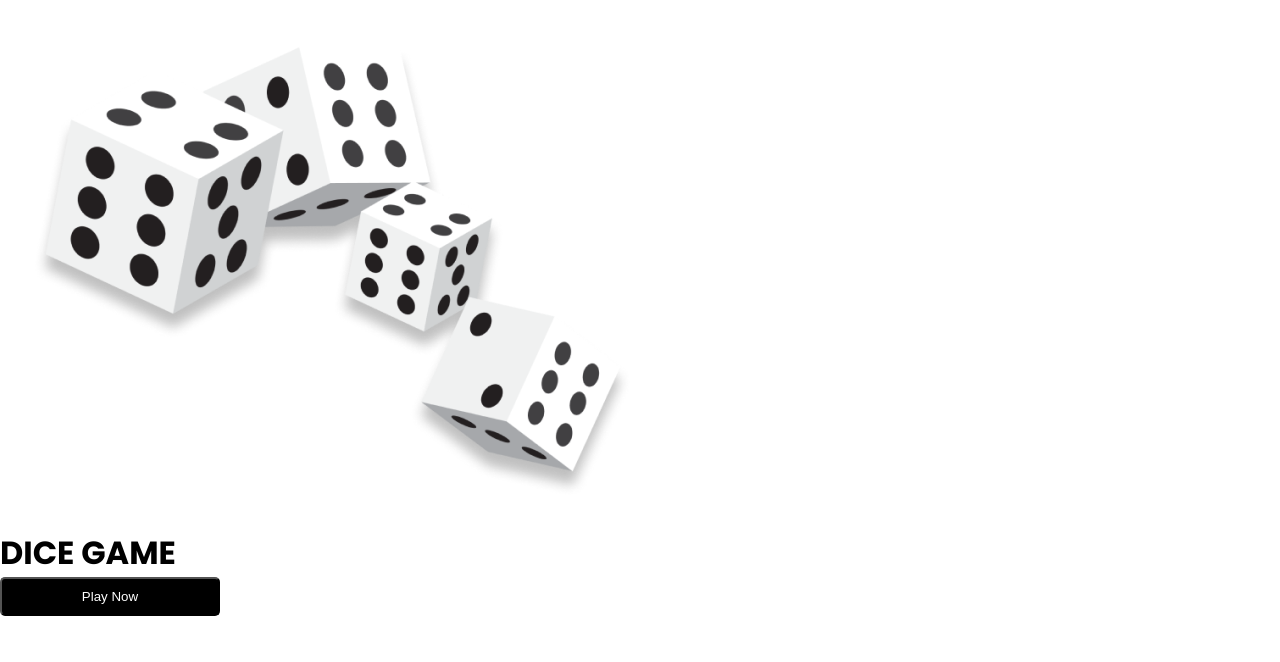
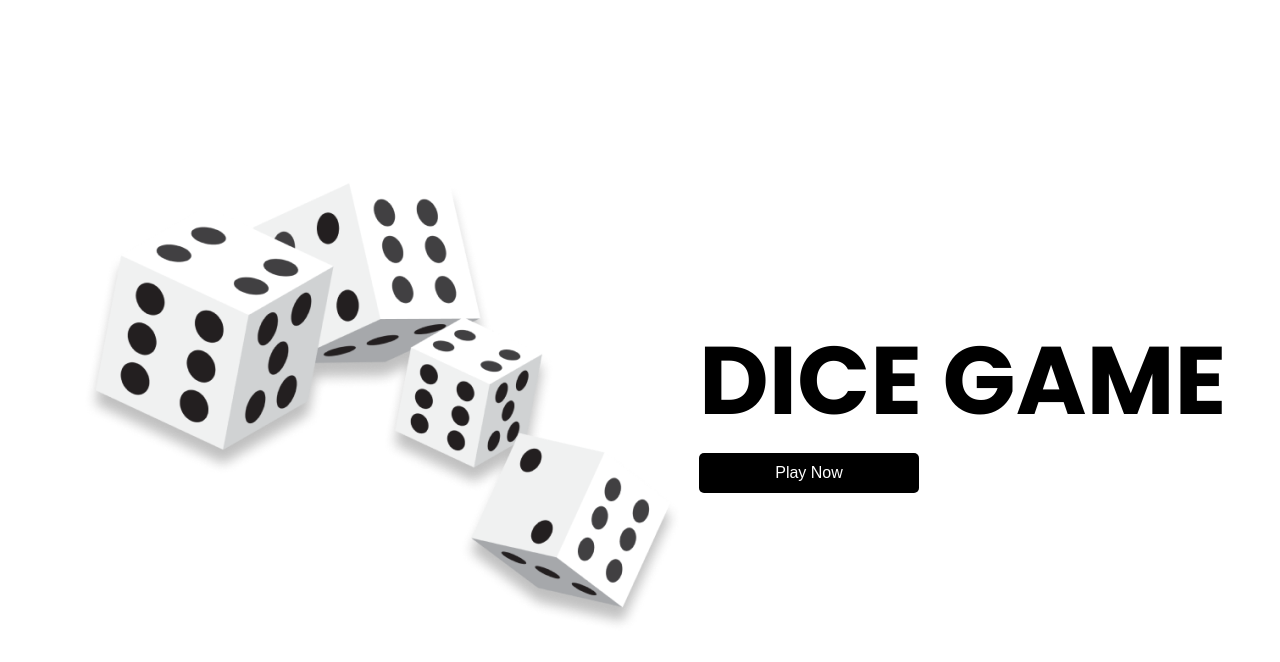
Before and after one commit to HussainJam/Dice_Game, a React (Vite) app: page / in a window 1280 px wide. Shown: the top 662 px of the page. Built offline with nearby package versions, Linux system fonts and the light colour scheme.

Commit message:
modified: src/App.jsx

```diff
--- a/src/App.jsx
+++ b/src/App.jsx
@@ -1,12 +1,21 @@
-import { useState } from 'react'
+import { useState } from 'react';
 // import styled from 'styled-components'
 import StartGame from './Components/StartGame';
+import GamePlay from './Components/GamePlay';
+
 
 function App() {
+    const [isGameStarted, setIsGameStarted] = useState(false);
+
+    const toggleGamePlay = () => {
+      setIsGameStarted((prev) => !prev);
+    };
+
 
   return (
     <>
-      <StartGame />
+    {isGameStarted ? <GamePlay /> : <StartGame toggle = {toggleGamePlay} />}
+      {/* <StartGame /> */}
     </>
   )
 }
--- /dev/null
+++ b/src/Components/GamePlay.jsx
@@ -0,0 +1,7 @@
+const GamePlay = () => {
+  return (
+    <div>GamePlay</div>
+  )
+}
+
+export default GamePlay;
--- a/src/Components/StartGame.jsx
+++ b/src/Components/StartGame.jsx
@@ -1,27 +1,38 @@
 import styled from "styled-components";
 
 
-const StartGame = () => {
+const StartGame = ({toggle}) => {
   return (
-    <container>
+    <Container>
+        <div>
         <img src="/Images/dices.png" alt="" />
-        <div>
+        </div>
+        <div className="content">
             <h1>
                 DICE GAME
             </h1>
-            <Button>Play Now</Button>
+            <Button onClick={toggle}> Play Now</Button>
         </div>
-    </container>
+    </Container>
   )
 }
 
 export default StartGame;
 
 
-const container = styled.div`
+const Container = styled.div`
     max-width: 1180px;
+    height: 100vh;
     display: flex;
     margin: 0 auto;
+    align-items: center;
+
+    .content {
+        h1 {
+            font-size: 96px;
+            white-space: nowrap;
+        }
+    }
 `;
 const Button = styled.button`
     padding: 10px 18px;
@@ -29,4 +40,18 @@ const Button = styled.button`
     background: #000000;
     border-radius: 5px;
     min-width: 220px;
+    border: none;
+    font-size: 16px;
+    border: 1px solid transparent;
+    cursor: pointer;
+    transition: 0.4s background ease-in;
+
+
+
+ &:hover {
+    background-color: white;
+    border: 1px solid black;
+    color: black;
+    transition: 0.3s background ease-in;
+ }
 `;
```
